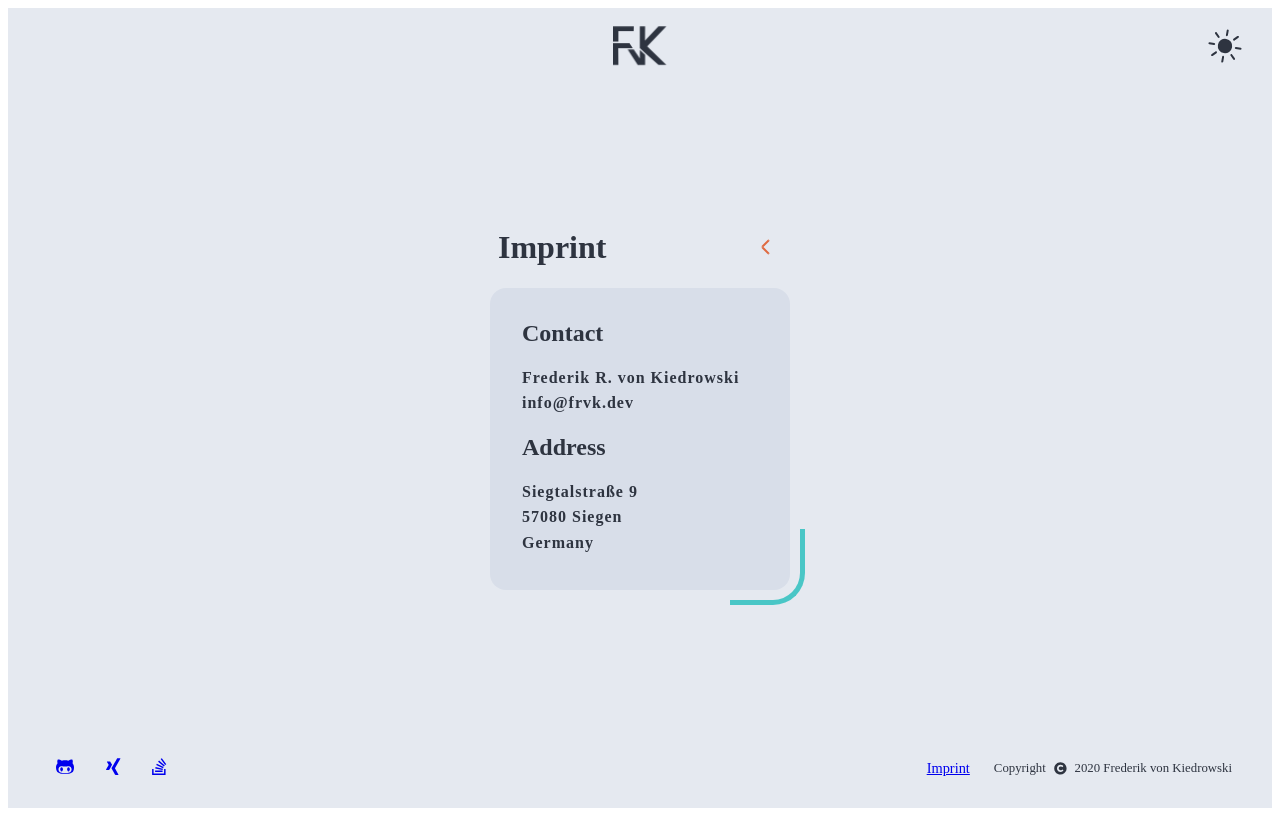
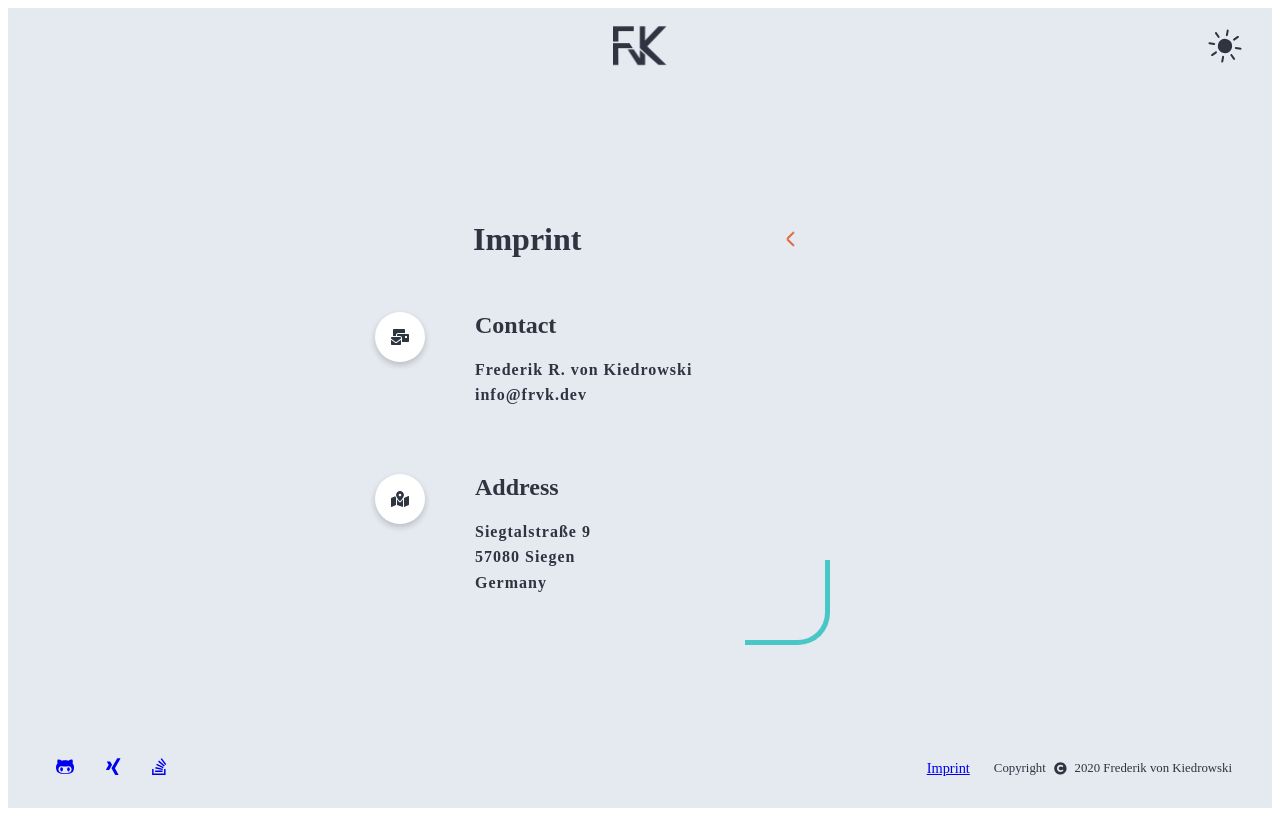
Before and after one commit to Napster2709/portfolio, a React app: page /imprint in a window 1280 px wide. Built offline with nearby package versions, Linux system fonts and the light colour scheme.

Commit message:
refactor: change imprint styling

```diff
--- a/src/pages/imprint/imprint.tsx
+++ b/src/pages/imprint/imprint.tsx
@@ -2,6 +2,9 @@ import { BackArrow, Grid, Header, PrivatText, Section } from 'components';
 import React from 'react';
 import styles from './styles.scss';
 import cn from 'classnames';
+import { FontAwesomeIcon } from '@fortawesome/react-fontawesome';
+import { faGithubAlt } from '@fortawesome/free-brands-svg-icons';
+import { faMailBulk, faMapMarkedAlt } from '@fortawesome/free-solid-svg-icons';
 
 const Imprint = (): React.ReactElement => {
   return (
@@ -21,19 +24,32 @@ const Imprint = (): React.ReactElement => {
 
         <Section className={cn(styles.box, styles.slideUp)}>
           <Grid fluid>
-            <Grid.Column marginBottom="1rem">
+            <Grid.Column className={styles.inner} marginBottom="4rem">
+              <div className={styles.iconContainer}>
+                <FontAwesomeIcon className={styles.icon} icon={faMailBulk} />
+              </div>
+              <div>
                 <h2>Contact</h2>
                 <div className={styles.content}>
                   <PrivatText type="name" />
                   <PrivatText type="email" />
                 </div>
+              </div>
             </Grid.Column>
-            <Grid.Column>
+            <Grid.Column className={styles.inner}>
+              <div className={styles.iconContainer}>
+                <FontAwesomeIcon
+                  className={styles.icon}
+                  icon={faMapMarkedAlt}
+                />
+              </div>
+              <div>
                 <h2>Address</h2>
                 <div className={styles.content}>
                   <PrivatText type="street" />
                   <PrivatText type="city" />
                   <PrivatText type="land" />
+                </div>
               </div>
             </Grid.Column>
           </Grid>
--- a/src/pages/imprint/styles.scss
+++ b/src/pages/imprint/styles.scss
@@ -7,18 +7,37 @@
 }
 
 .main {
-  max-width: 300px;
+  max-width: 350px;
   display: flex;
-  margin: 10% auto auto auto;
+  margin: 7rem auto 4rem auto;
   flex-direction: column;
+}
+
+.iconContainer {
+  display: none;
+  border-radius: 50%;
+  box-shadow: rgb(15 17 21 / 20%) 0px 3px 6px 0px;
+  width: 50px;
+  height: 50px;
+  display: flex;
+  justify-content: center;
+  align-items: center;
+  background-color: $lightdark;
+  opacity: 0;
+  transition: background-color 0.5s ease, color 0.5s ease, opacity 0.5s ease;
+
+  @media all and (min-width: $mobile) {
+    opacity: 1;
+  }
+}
+
+.icon {
 }
 
 .box {
   position: relative;
-  background-color: $lightdark;
-  padding: 2rem 2rem;
-  border-radius: 1rem;
-  transition: background-color 0.5s ease;
+  // background-color: $lightdark;
+  padding: 2rem 0;
 
   &::after {
     display: block;
@@ -38,6 +57,14 @@
   }
 }
 
+.inner {
+  position: relative;
+  display: grid;
+  grid-template-columns: 50px 1fr;
+  grid-gap: 50px;
+  left: -90px;
+}
+
 .nav {
   display: flex;
   align-items: center;
@@ -45,7 +72,7 @@
 }
 
 [data-theme='light'] {
-  .box {
-    background-color: $grey;
+  .iconContainer {
+    background-color: $white;
   }
 }
--- a/src/theme/global.scss
+++ b/src/theme/global.scss
@@ -5,6 +5,7 @@ body {
   margin: 0;
   overflow-x: hidden;
   background-color: $dark;
+  transition: background-color 0.5s ease;
 }
 
 :global(#root) {
```
Lines whose indentation alone changed are shown as unchanged.
